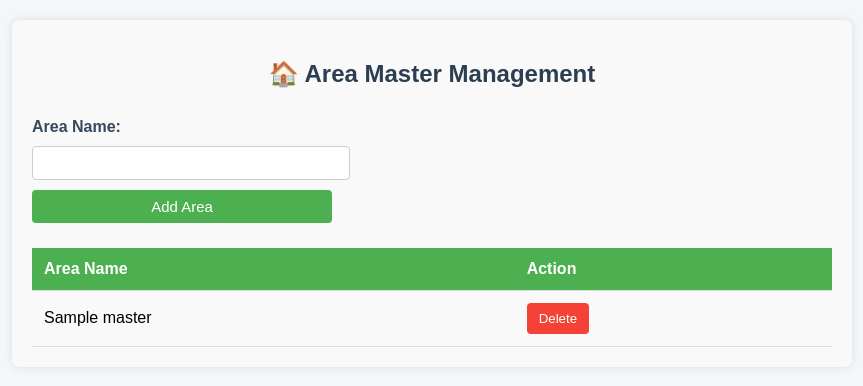
After one commit to omprakash-dwivedi28/store-api, a PHP site: page /app/views/admin/area_master.php in a window 1280 px wide. The commit adds this page. Shown: the top 386 px of the page, without its empty margins (208-1071 px from the left). Run offline with PHP 8.4, Linux system fonts and the light colour scheme; tables that the repository leaves empty or names only in its code hold one stand-in row (values such as "Sample post").

Commit message:
Add a area master

```diff
--- /dev/null
+++ b/app/views/admin/area_master.php
@@ -0,0 +1,165 @@
+<?php
+require_once __DIR__ . '/../../../config/db.php';
+$db = new Database();
+$pdo = $db->connect();
+
+// Handle form submission for adding or updating an area
+if ($_SERVER['REQUEST_METHOD'] === 'POST' && isset($_POST['action']) && $_POST['action'] === 'add') {
+    $area_name = trim($_POST['area_name']);
+    if (!empty($area_name)) {
+        $stmt = $pdo->prepare("INSERT INTO area_master (area_name) VALUES (?)");
+        $stmt->execute([$area_name]);
+        $success_message = "Area added successfully!";
+    } else {
+        $error_message = "Area name is required!";
+    }
+}
+
+// Handle deletion
+if ($_SERVER['REQUEST_METHOD'] === 'POST' && isset($_POST['action']) && $_POST['action'] === 'delete') {
+    $area_id = (int)$_POST['area_id'];
+    // Check if area is assigned to any customers
+    $stmt = $pdo->prepare("SELECT COUNT(*) FROM customer_master WHERE area_id = ?");
+    $stmt->execute([$area_id]);
+    if ($stmt->fetchColumn() == 0) {
+        $stmt = $pdo->prepare("DELETE FROM area_master WHERE area_id = ?");
+        $stmt->execute([$area_id]);
+        $success_message = "Area deleted successfully!";
+    } else {
+        $error_message = "Cannot delete area as it is assigned to customers!";
+    }
+}
+
+// Fetch all areas
+$stmt = $pdo->query("SELECT area_id, area_name FROM area_master ORDER BY area_name ASC");
+$areas = $stmt->fetchAll(PDO::FETCH_ASSOC);
+?>
+
+<!DOCTYPE html>
+<html lang="en">
+<head>
+    <meta charset="UTF-8">
+    <title>Area Master</title>
+    <link rel="stylesheet" href="css/billing.css">
+    <style>
+        .area-container {
+            max-width: 800px;
+            margin: 20px auto;
+            padding: 20px;
+            background: #f9f9f9;
+            border-radius: 8px;
+            box-shadow: 0 0 10px rgba(0,0,0,0.1);
+        }
+        .form-section {
+            margin-bottom: 20px;
+        }
+        .form-section label {
+            display: block;
+            margin: 10px 0 5px;
+        }
+        .form-section input, .form-section button {
+            padding: 8px;
+            margin: 5px 0;
+            width: 100%;
+            max-width: 300px;
+            border: 1px solid #ccc;
+            border-radius: 4px;
+        }
+        .form-section button {
+            background-color: #4CAF50;
+            color: white;
+            border: none;
+            cursor: pointer;
+        }
+        .form-section button:hover {
+            background-color: #45a049;
+        }
+        .message {
+            padding: 10px;
+            margin-bottom: 15px;
+            border-radius: 4px;
+        }
+        .success {
+            background-color: #d4edda;
+            color: #155724;
+        }
+        .error {
+            background-color: #f8d7da;
+            color: #721c24;
+        }
+        table {
+            width: 100%;
+            border-collapse: collapse;
+            margin-top: 20px;
+        }
+        th, td {
+            padding: 12px;
+            text-align: left;
+            border-bottom: 1px solid #ddd;
+        }
+        th {
+            background-color: #4CAF50;
+            color: white;
+        }
+        .btn-delete {
+            background-color: #f44336;
+            color: white;
+            padding: 8px 12px;
+            border: none;
+            border-radius: 4px;
+            cursor: pointer;
+        }
+        .btn-delete:hover {
+            background-color: #da190b;
+        }
+    </style>
+</head>
+<body>
+    <div class="area-container">
+        <h2>🏠 Area Master Management</h2>
+
+        <?php if (isset($success_message)): ?>
+            <div class="message success"><?= htmlspecialchars($success_message) ?></div>
+        <?php endif; ?>
+        <?php if (isset($error_message)): ?>
+            <div class="message error"><?= htmlspecialchars($error_message) ?></div>
+        <?php endif; ?>
+
+        <div class="form-section">
+            <form action="area_master.php" method="POST">
+                <input type="hidden" name="action" value="add">
+                <label for="area_name">Area Name:</label>
+                <input type="text" id="area_name" name="area_name" required>
+                <button type="submit" class="btn">Add Area</button>
+            </form>
+        </div>
+
+        <table>
+            <thead>
+                <tr>
+                    <th>Area Name</th>
+                    <th>Action</th>
+                </tr>
+            </thead>
+            <tbody>
+                <?php if (empty($areas)): ?>
+                    <tr><td colspan="2">No areas found.</td></tr>
+                <?php else: ?>
+                    <?php foreach ($areas as $area): ?>
+                        <tr>
+                            <td><?= htmlspecialchars($area['area_name']) ?></td>
+                            <td>
+                                <form action="area_master.php" method="POST" style="display:inline;" onsubmit="return confirm('Are you sure you want to delete this area?');">
+                                    <input type="hidden" name="action" value="delete">
+                                    <input type="hidden" name="area_id" value="<?= $area['area_id'] ?>">
+                                    <button type="submit" class="btn-delete">Delete</button>
+                                </form>
+                            </td>
+                        </tr>
+                    <?php endforeach; ?>
+                <?php endif; ?>
+            </tbody>
+        </table>
+    </div>
+</body>
+</html>
--- a/app/views/admin/dashboard.php
+++ b/app/views/admin/dashboard.php
@@ -10,7 +10,7 @@
         <h2>Welcome Admin, <?php echo htmlspecialchars($user['username']); ?> 🎉</h2>
         <p>Your role: <span class="role"><?php echo ucfirst($user['role']); ?></span></p>
 
-        <a href="index.php?route=manage-users" class="button admin">Area Master</a>
+        <a href="index.php?route=area_master" class="button admin">Area Master</a>
         <a href="index.php?route=cust_master" class="button admin">Customer Master</a>
         <a href="index.php?route=logout" class="button logout">Logout</a>
     </div>
--- a/routes/web.php
+++ b/routes/web.php
@@ -42,6 +42,12 @@ switch ($route) {
         include __DIR__ . '/../app/views/user/save_bill.php';
         break;
 
+    case 'area_master':
+           include __DIR__ . '/../app/views/admin/area_master.php';
+            break;
+    case 'add':
+           include __DIR__ . '/../app/views/admin/area_master.php';
+            break;
     case 'cust_master':
            include __DIR__ . '/../app/views/admin/customer_master.php';
             break;
```
